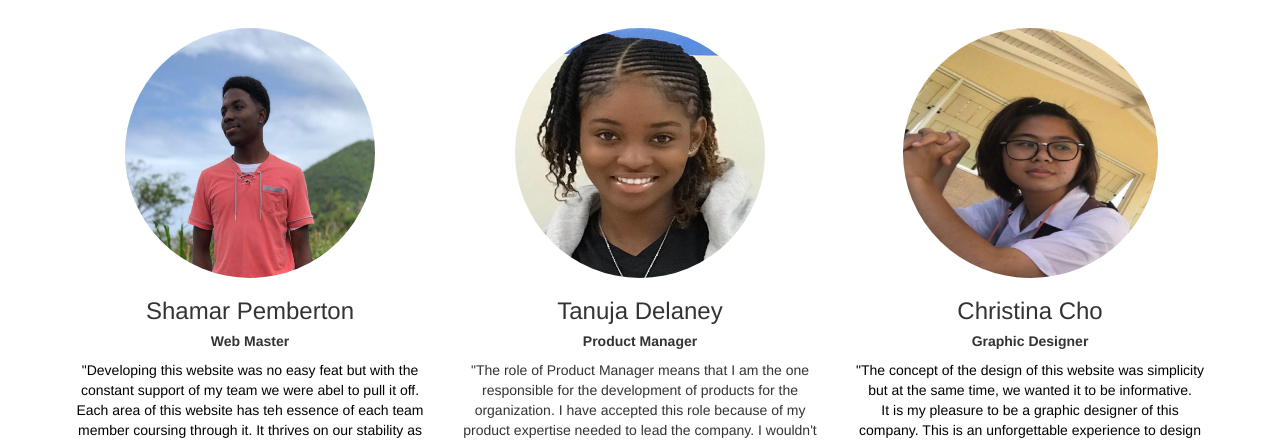
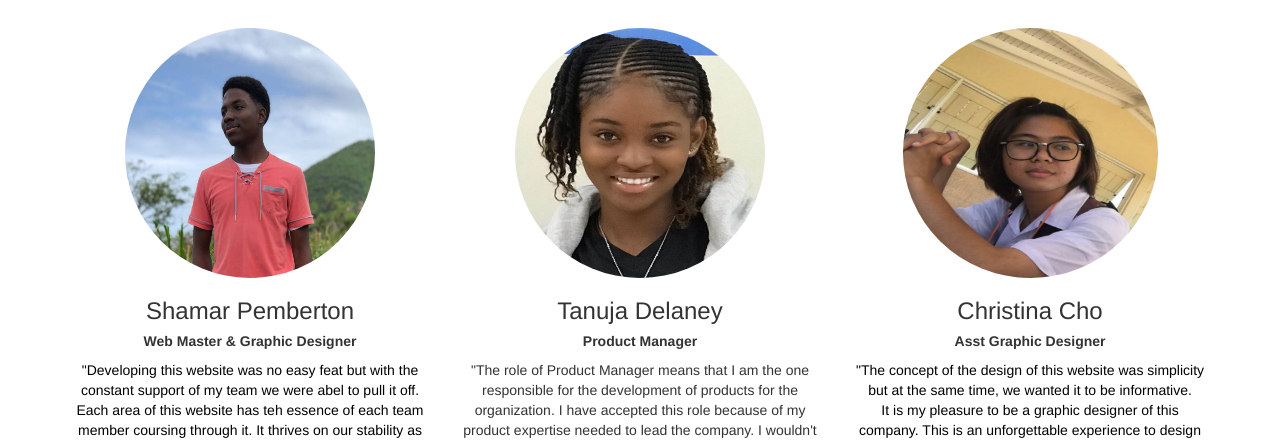
Before and after one commit to Seraphani/Moble, a plain HTML site: page about.html in a window 1280 px wide. Shown: the part 312-754 px from the top of the page. Drawn offline with nearby package versions, Linux system fonts and the light colour scheme.

Commit message:
Update about.html

```diff
--- a/about.html
+++ b/about.html
@@ -211,7 +211,7 @@
                   <div class="team-member">
                     <img class="mx-auto rounded-circle" src="Images/Shamar.jpeg" alt="Shamar Pemberton" style="height: 250px; width: 250px">
                     <h3>Shamar Pemberton</h3>
-					<h5>Web Master</h5>
+					<h5>Web Master & Graphic Designer</h5>
                     <p class="text-muted">"Developing this website was no easy feat but with the constant support of my team we were abel to pull it off.<br>
 					Each area of this website has teh essence of each team member coursing through it. It thrives on our stability as one unit. I can&#39;t imagine
 					working with anyone else. Truly grateful."</p>
@@ -262,7 +262,7 @@
                   <div class="team-member">
                     <img class="mx-auto rounded-circle" src="Images/Christina.jpeg" alt="Christina Cho" style="height: 250px; width: 255px">
                     <h3>Christina Cho</h3>
-					<h5>Graphic Designer</h5>
+					<h5>Asst Graphic Designer</h5>
                     <p class="text-muted">"The concept of the design of this website was simplicity but at the same time, we wanted it to be informative.<br>
 					It is my pleasure to be a graphic designer of this company. This is an unforgettable experience to design this website."</p>
                     <ul class="list-inline social-buttons">
```
